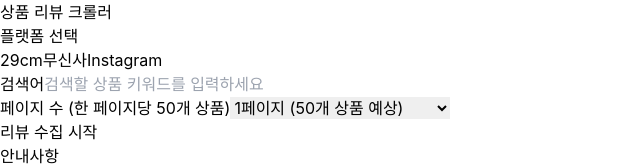
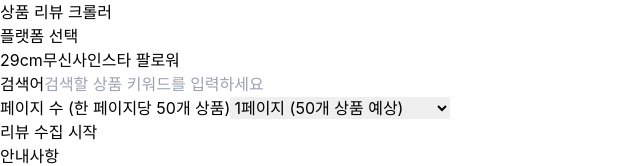
Before and after one commit to jusunjo/apeiro_review, a React (Vite) app: page / in a window 1280 px wide. Shown: the top 166 px of the page, without its empty margins (0-640 px from the left). Built offline with nearby package versions, Linux system fonts and the light colour scheme.

Commit message:
Update platform tab: Change 'Instagram' to '인스타 팔로워'

```diff
--- a/src/App.tsx
+++ b/src/App.tsx
@@ -272,7 +272,7 @@ const App = () => {
               }`}
               disabled={isLoading}
             >
-              Instagram
+              인스타 팔로워
             </button>
           </div>
         </div>
```
